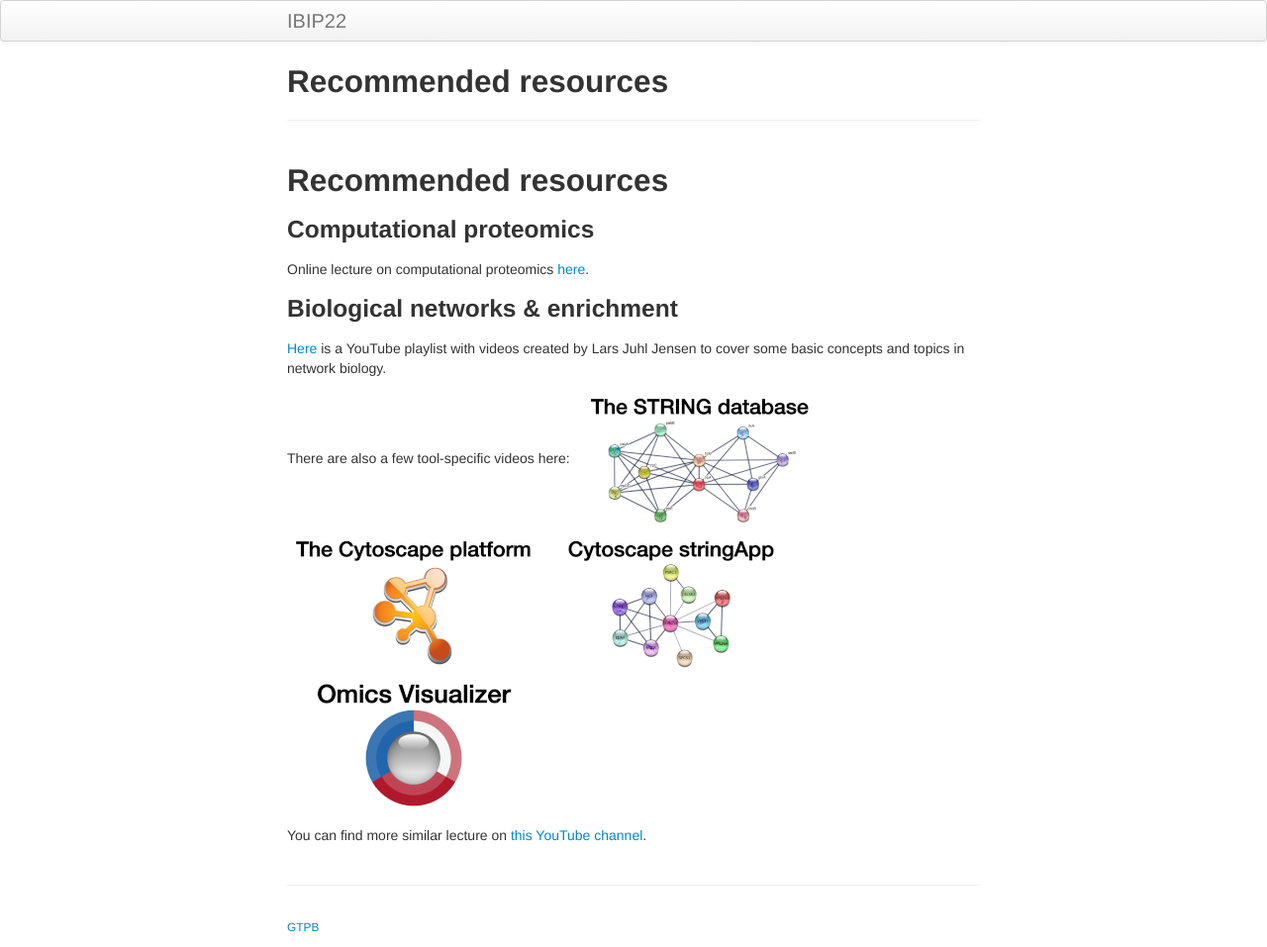
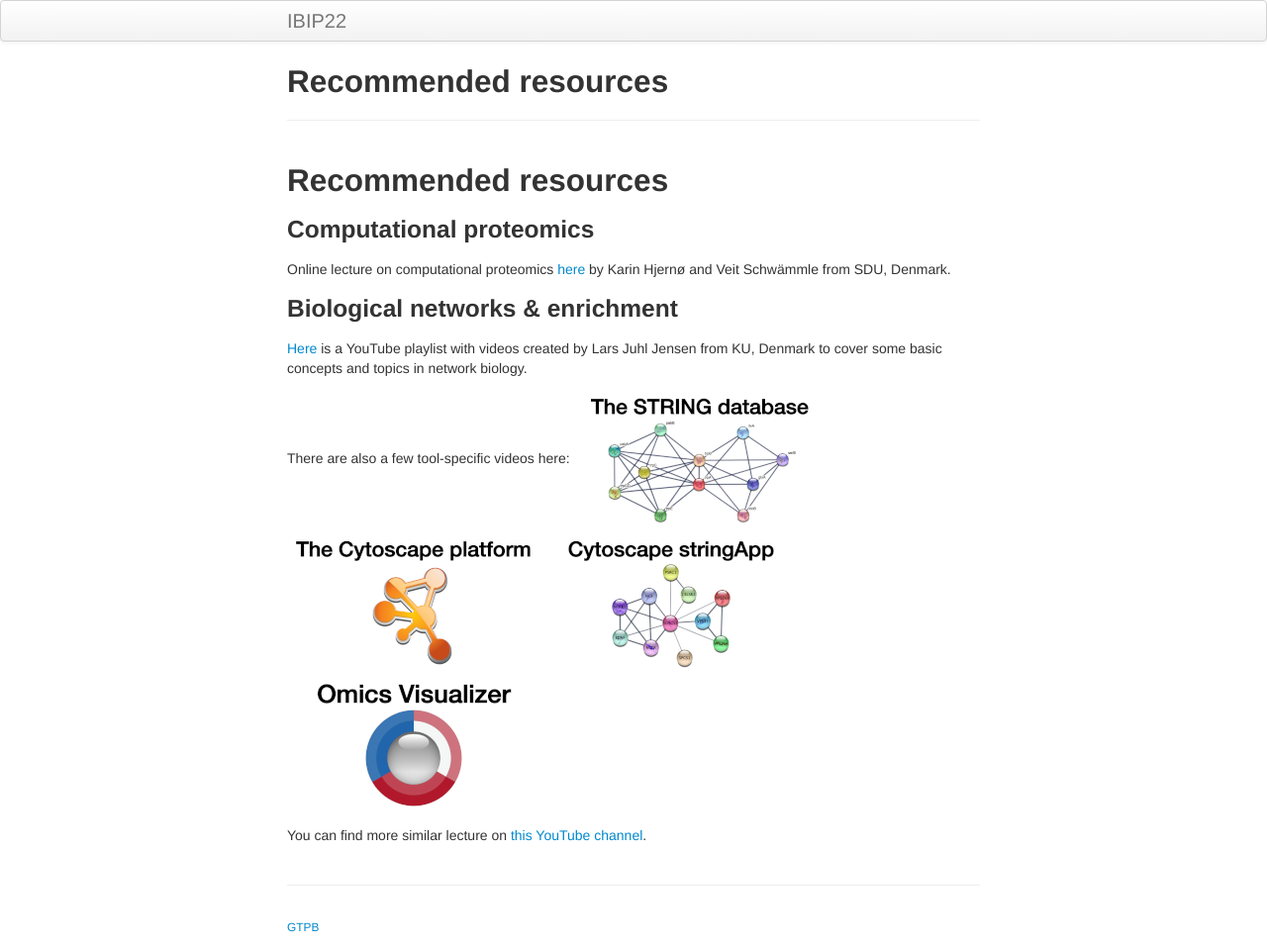
Before and after one commit to GTPB/IBIP22, a Jekyll site: the page built from assets/recommended_resources/recommended_resources.md, in a window 1280 px wide. Shown: the whole page at 99% size. Built offline with Jekyll 4.4.1, drawn with Linux system fonts in a browser that asks for light colours; our own code applies the rules of GitHub Pages for plain Markdown files.

```diff
--- a/assets/recommended_resources/recommended_resources.md
+++ b/assets/recommended_resources/recommended_resources.md
@@ -2,11 +2,11 @@
 
 ### Computational proteomics
 
-Online lecture on computational proteomics [here](http://training.bmb.sdu.dk/courses/course-v1:University_of_Southern_Denmark+SDU_BMB_COMPPROT+2020_1/about).
+Online lecture on computational proteomics [here](http://training.bmb.sdu.dk/courses/course-v1:University_of_Southern_Denmark+SDU_BMB_COMPPROT+2020_1/about) by Karin Hjernø and Veit Schwämmle from SDU, Denmark.
 
 ### Biological networks & enrichment
 
-[Here](https://www.youtube.com/playlist?list=PLjnQS7gxY4AqVfFw5n5N7pVQBUy9eMWuM) is a YouTube playlist with videos created by Lars Juhl Jensen to cover some basic concepts and topics in network biology.
+[Here](https://www.youtube.com/playlist?list=PLjnQS7gxY4AqVfFw5n5N7pVQBUy9eMWuM) is a YouTube playlist with videos created by Lars Juhl Jensen from KU, Denmark to cover some basic concepts and topics in network biology.
 
 There are also a few tool-specific videos here:
 [![STRING](training_string.png)](https://youtu.be/o208DwyFbNk)
```
